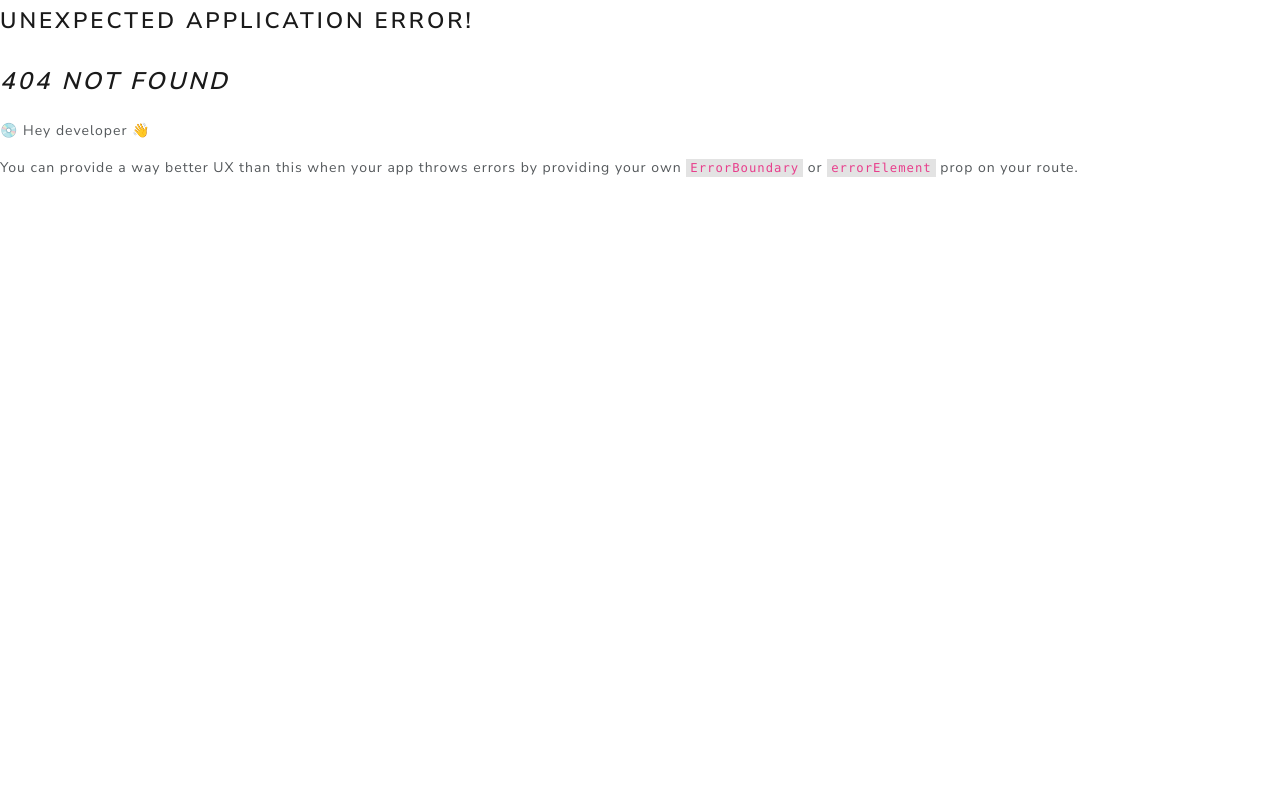
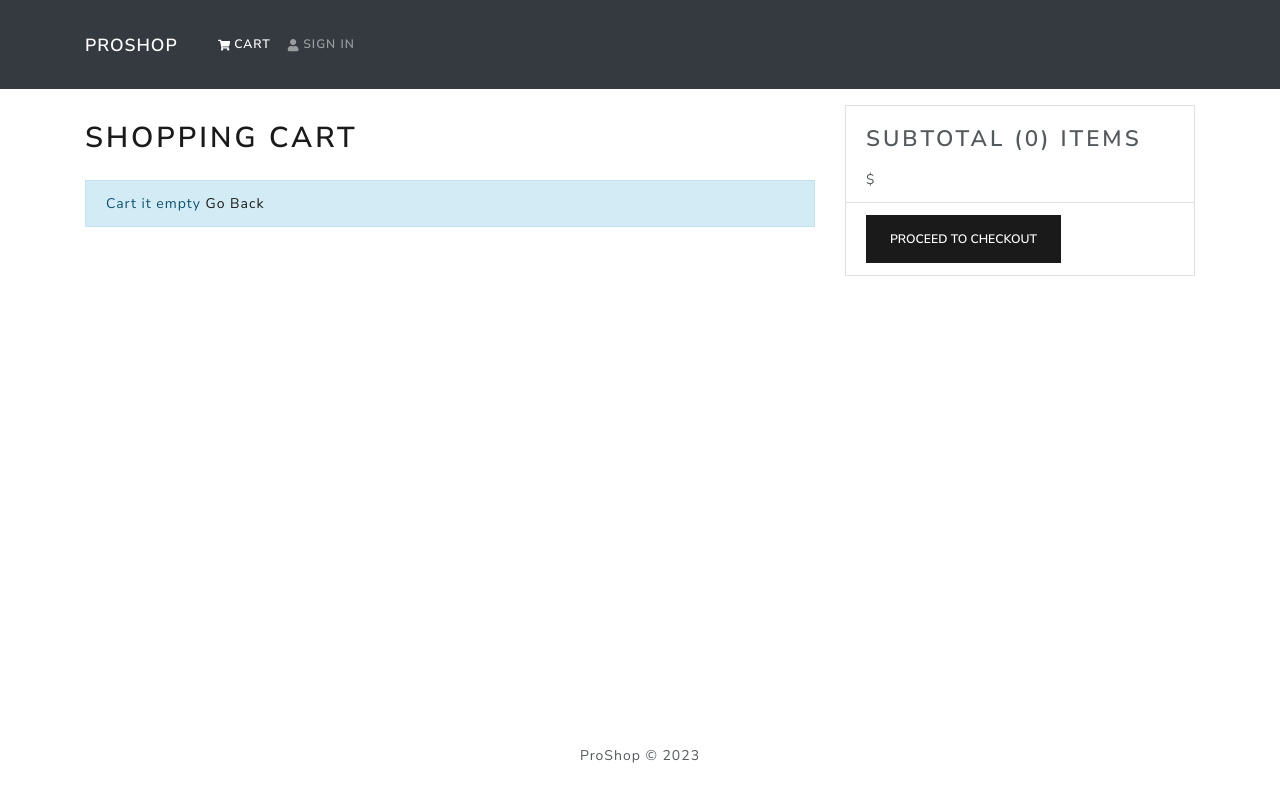
Before and after one commit to Gabriel-Azevedo-Ferreira/e-commerce-mern, a React (Create React App) app in the folder frontend/: page /cart in a window 1280 px wide. Before the commit this address had no page. Built offline with nearby package versions, Linux system fonts and the light colour scheme.

Commit message:
screens folder

```diff
--- a/frontend/src/components/Header.jsx
+++ b/frontend/src/components/Header.jsx
@@ -24,7 +24,7 @@ const Header = () => {
                       bg="success"
                       style={{ marginLeft: "5px", minWidth: "20px" }}
                     >
-                      {cartItems.reduce((a, c) => a + c.qty, 0)}
+                      {cartItems.reduce((a, c) => a + Number(c.qty), 0)}
                     </Badge>
                   )}
                 </Nav.Link>
--- a/frontend/src/index.js
+++ b/frontend/src/index.js
@@ -14,12 +14,14 @@ import HomeScreen from "./screens/HomeScreen";
 import ProductScreen from "./screens/ProductScreen";
 import { Provider } from "react-redux";
 import store from "./store";
+import CartScreen from "./screens/CartScreen";
 
 const router = createBrowserRouter(
   createRoutesFromElements(
     <Route path="/" element={<App />}>
       <Route path="/" element={<HomeScreen />} />
       <Route path="/product/:id" element={<ProductScreen />} />
+      <Route path="/cart" element={<CartScreen />} />
     </Route>
   )
 );
--- /dev/null
+++ b/frontend/src/screens/CartScreen.jsx
@@ -0,0 +1,100 @@
+import Message from "../components/Message";
+import React from "react";
+import {
+  Button,
+  Card,
+  Col,
+  ListGroup,
+  Row,
+  Image,
+  Form,
+} from "react-bootstrap";
+import { FaTrash } from "react-icons/fa";
+import { useDispatch, useSelector } from "react-redux";
+import { Link, useNavigate } from "react-router-dom";
+import { addToCart, removeFromCart } from "../slice/cartSlice";
+
+const CartScreen = () => {
+  const dispatch = useDispatch();
+  const navigate = useNavigate();
+  const cart = useSelector((state) => state.cart);
+  const { cartItems, totalPrice } = cart;
+
+  const numItems = cartItems.reduce((a, c) => a + c.qty, 0);
+
+  const addToCartHandler = (product, qty) => {
+    dispatch(addToCart({ ...product, qty }));
+  };
+
+  const removeFromCartHandler = (product) => {
+    dispatch(removeFromCart(product._id));
+  };
+
+  const checkoutHadler = () => navigate("/login?redirect=/shipping");
+
+  return (
+    <Row>
+      <Col md={8}>
+        <h1> Shopping Cart </h1>
+        <ListGroup variant="flush">
+          {cartItems.length === 0 && (
+            <Message>
+              Cart it empty <Link to={"/"}>Go Back</Link>
+            </Message>
+          )}
+          {cartItems.map((product) => (
+            <ListGroup.Item key={product._id}>
+              <Row>
+                <Col md={2}>
+                  <Image src={product.image} alt={product.name} fluid />
+                </Col>
+                <Col md={4}>
+                  <Link to={`/product/${product._id}`}>{product.name}</Link>
+                </Col>
+                <Col md={2}>${product.price}</Col>
+                <Col md={2}>
+                  <Form.Control
+                    as="select"
+                    value={product.qty}
+                    onChange={(e) =>
+                      addToCartHandler(product, Number(e.target.value))
+                    }
+                  >
+                    {[...Array(product.countInStock).keys()].map((x) => (
+                      <option key={x + 1} value={x + 1}>
+                        {x + 1}
+                      </option>
+                    ))}
+                  </Form.Control>
+                </Col>
+                <Col md={2}>
+                  <Button
+                    type="button"
+                    variant="light"
+                    onClick={() => removeFromCartHandler(product)}
+                  >
+                    <FaTrash />
+                  </Button>
+                </Col>
+              </Row>
+            </ListGroup.Item>
+          ))}
+        </ListGroup>
+      </Col>
+      <Col md={4}>
+        <Card>
+          <ListGroup variant="flush">
+            <ListGroup.Item>
+              <h2> Subtotal ({numItems}) items </h2>${totalPrice}
+            </ListGroup.Item>
+            <ListGroup.Item>
+              <Button onClick={checkoutHadler}>Proceed to checkout</Button>
+            </ListGroup.Item>
+          </ListGroup>
+        </Card>
+      </Col>
+    </Row>
+  );
+};
+
+export default CartScreen;
--- a/frontend/src/screens/ProductScreen.jsx
+++ b/frontend/src/screens/ProductScreen.jsx
@@ -14,11 +14,10 @@ import { useGetProductByIdQuery } from "../slice/productApiSlice";
 import Loader from "../components/Loader";
 import Message from "../components/Message";
 import { useState } from "react";
-import { useDispatch, useSelector, useStore } from "react-redux";
+import { useDispatch, useSelector } from "react-redux";
 import { addToCart } from "../slice/cartSlice";
 
 const ProductScreen = () => {
-  const store = useStore();
   const dispatch = useDispatch();
   const navigate = useNavigate();
   const { cartItems } = useSelector((state) => state.cart);
--- a/frontend/src/slice/cartSlice.js
+++ b/frontend/src/slice/cartSlice.js
@@ -30,8 +30,27 @@ const cartSlice = createSlice({
           Number(state.taxPrice)
       );
       localStorage.setItem("cart", JSON.stringify(state));
+      return state;
+    },
+    removeFromCart: (state, action) => {
+      const itemId = action.payload;
+      state.cartItems = state.cartItems.filter((x) => x._id !== itemId);
+      state.itemsPrice = addDecimals(
+        state.cartItems.reduce((acc, item) => acc + item.price * item.qty, 0)
+      );
+      state.shippingPrice = addDecimals(
+        Number(state.itemsPrice) > 100 ? 0 : 10
+      );
+      state.taxPrice = addDecimals(0.15 * state.itemsPrice);
+      state.totalPrice = addDecimals(
+        Number(state.itemsPrice) +
+          Number(state.shippingPrice) +
+          Number(state.taxPrice)
+      );
+      localStorage.setItem("cart", JSON.stringify(state));
+      return state;
     },
   },
 });
-export const { addToCart } = cartSlice.actions;
+export const { addToCart, removeFromCart } = cartSlice.actions;
 export default cartSlice;
```
